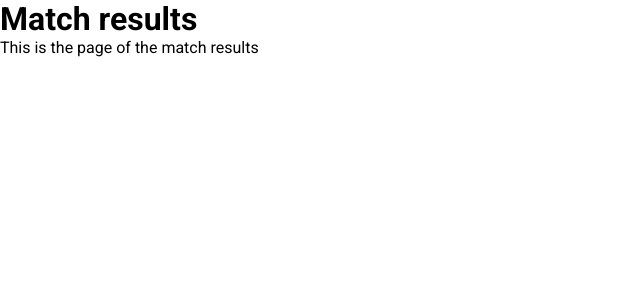
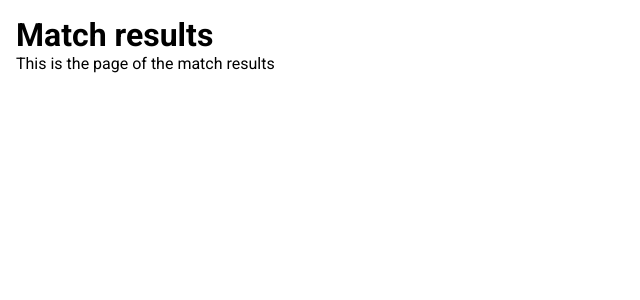
Before and after one commit to sergiopmdeveloper/sokkai, a Django app: page /matches/results in a window 1280 px wide. Shown: the top 300 px of the page, without its empty margins (0-640 px from the left). Run offline with Django 5.2, Linux system fonts and the light colour scheme.

Commit message:
style: implement default-container class to use it across multiple templates

```diff
--- a/statics/global.css
+++ b/statics/global.css
@@ -13,3 +13,9 @@ h1 {
 p {
   margin: 0;
 }
+
+.default-container {
+  max-width: 1280px;
+  margin: 0 auto;
+  padding: 1rem;
+}
--- a/templates/matches/results.html
+++ b/templates/matches/results.html
@@ -5,7 +5,9 @@
 
 {% block content %}
   <main>
-    <h1>Match results</h1>
-    <p>This is the page of the match results</p>
+    <div class="default-container">
+      <h1>Match results</h1>
+      <p>This is the page of the match results</p>
+    </div>
   </main>
 {% endblock %}
```
